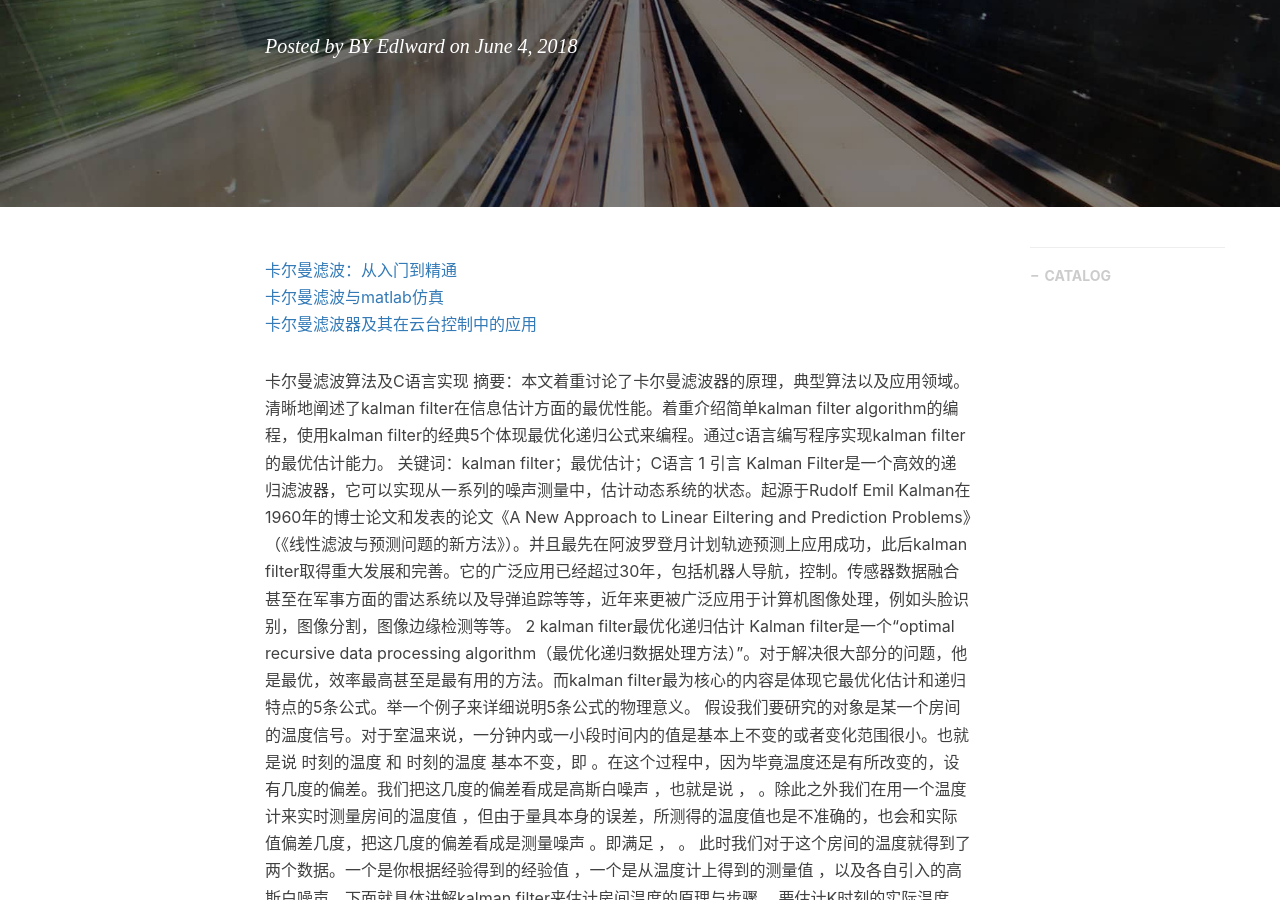
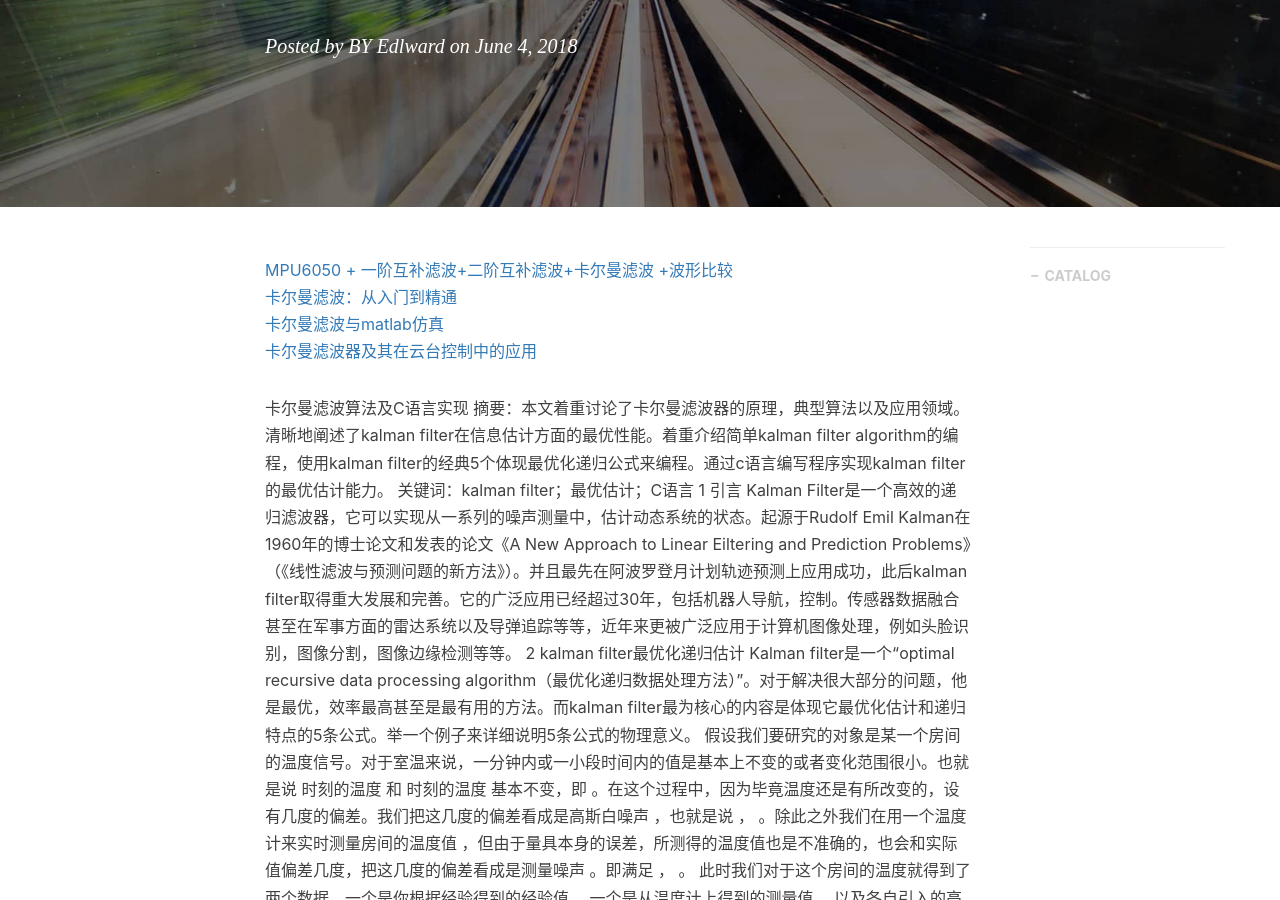
Before and after one commit to gary-robotics/dlward, a Jekyll site: the page built from _posts/2018-09-26-KalmanFilter-2018.markdown, in a window 1280 px wide and 900 px high, scrolled down 316 px. Built offline with Jekyll 4.4.1, drawn with Linux system fonts in a browser that asks for light colours; nearby versions of some CDN libraries; comment, search, counter and statistics services are not loaded.

Commit message:
Update 2018-09-26-KalmanFilter-2018.markdown

```diff
--- a/_posts/2018-09-26-KalmanFilter-2018.markdown
+++ b/_posts/2018-09-26-KalmanFilter-2018.markdown
@@ -9,7 +9,7 @@ catalog: true                       # 是否归档
 tags:                               #标签
     - KalmanFilter
 ---
-
+[MPU6050 + 一阶互补滤波+二阶互补滤波+卡尔曼滤波 +波形比较](https://blog.csdn.net/m0_37575064/article/details/76098588)
 [卡尔曼滤波：从入门到精通](https://zhuanlan.zhihu.com/p/36745755)
 [卡尔曼滤波与matlab仿真](https://zhuanlan.zhihu.com/p/34656822)
 [卡尔曼滤波器及其在云台控制中的应用](https://zhuanlan.zhihu.com/p/38745950)
```
